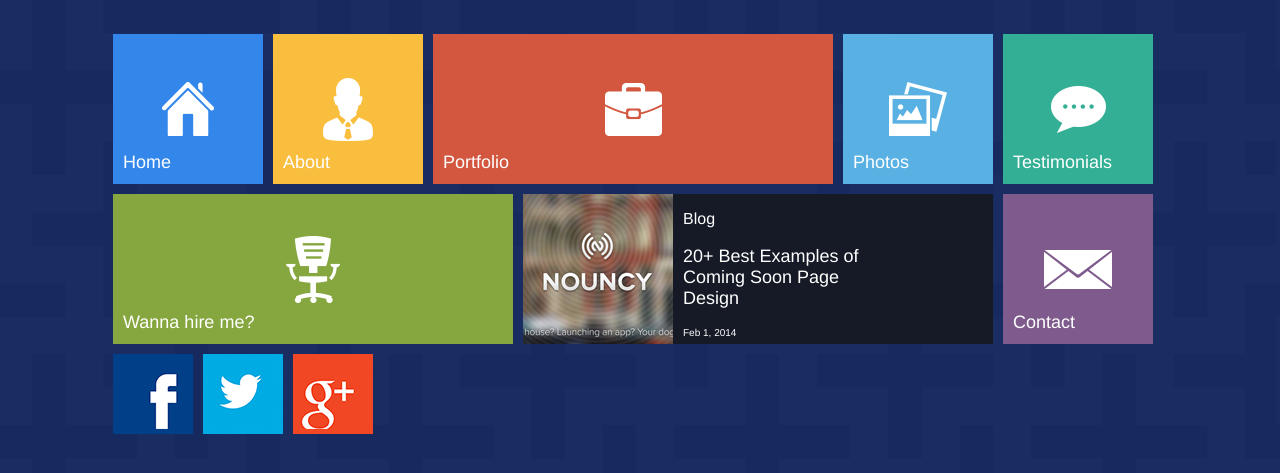
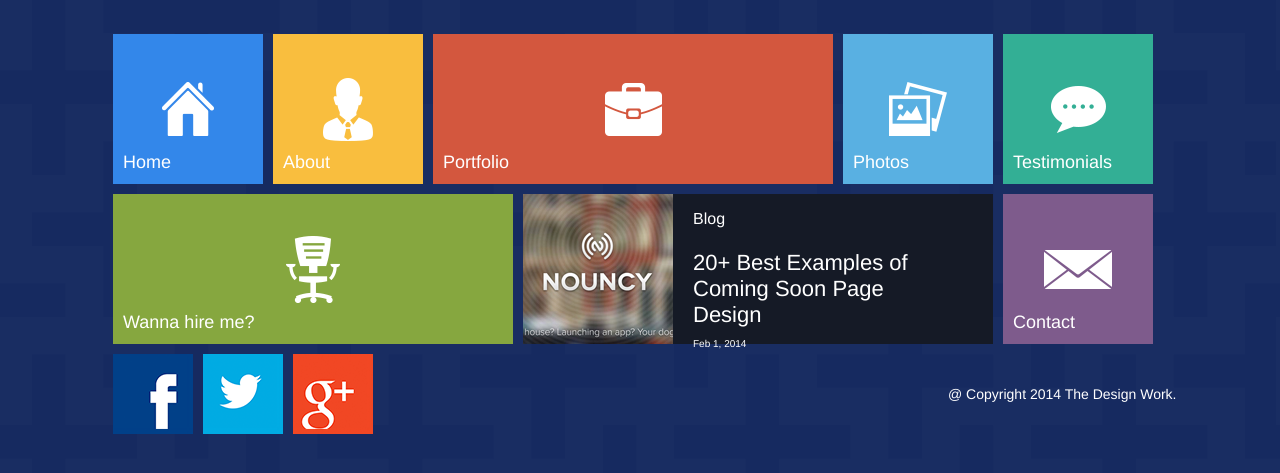
Before and after one commit to Matkins15/PSD-Design-Code, a plain HTML site: page designNumOne/index.html in a window 1280 px wide. Shown: the part 163-636 px from the top of the page. Drawn offline with Linux system fonts and the light colour scheme.

Commit message:
copyright text added

```diff
--- a/designNumOne/css/style.css
+++ b/designNumOne/css/style.css
@@ -118,7 +118,7 @@ h1 {
 .nouncy-text {
     display: inline-block;
     height: inherit;
-    padding-left: 10px;
+    padding-left: 20px;
     font-family: "Helvetica Neue";
     font-size: 18px;
     font-weight: 100;
@@ -126,7 +126,9 @@ h1 {
 
 #nouncy-p {
     display: flex;
-    width: 200px;
+    font-size: 22px;
+    width: 250px;
+    margin-bottom: 0px;
 }
 
 #nouncy-blog {
@@ -179,6 +181,11 @@ h1 {
 }
 
 .copyright {
-    background-image: url(../images.copyright.png);
-    z-index: 1;
+    display: inline-flex;
+    flex-wrap: wrap;
+    font-family: "Helvetica Neue";
+    font-size: 14px;
+    font-weight: 100;
+    color: #fff;
+    margin-left: 570px;
 }
--- a/designNumOne/index.html
+++ b/designNumOne/index.html
@@ -61,8 +61,9 @@
             </div>
 
             <div class="copyright">
+                <p>@ Copyright 2014 The Design Work.</p>
+            </div>
 
-            </div>
         </div>
     </body>
 </html>
```
